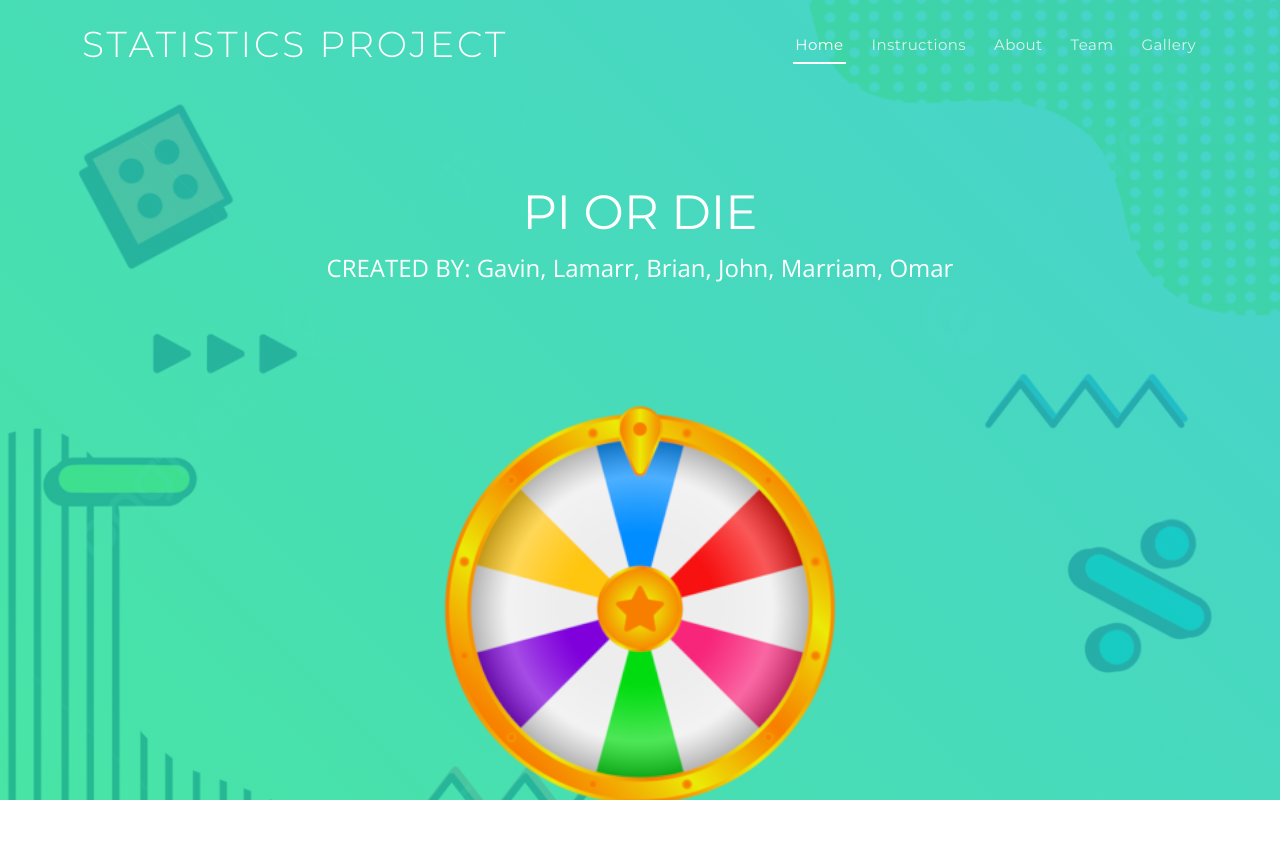
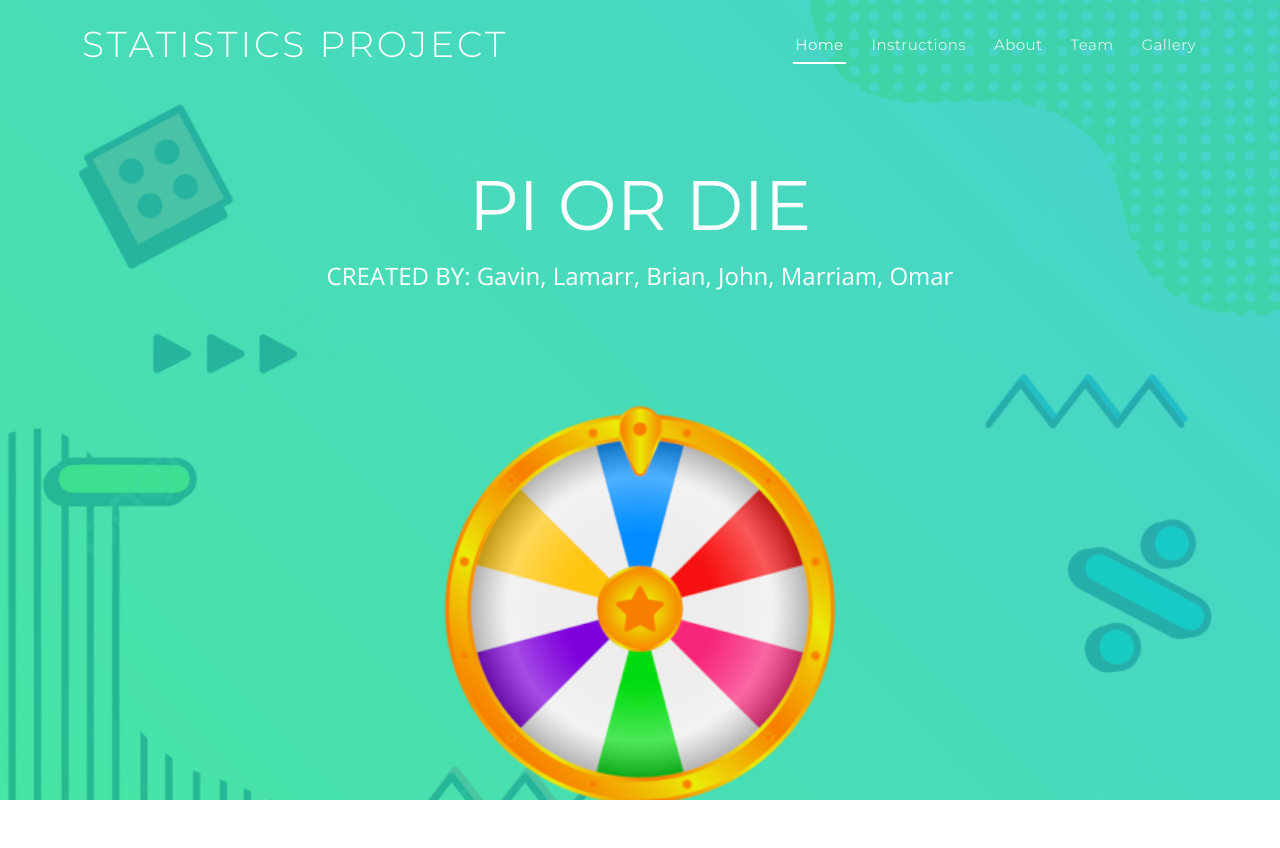
Before and after one commit to Loopsy918/A-Slice-Of-Raspberry-Pi, a plain HTML site: page index.html in a window 1280 px wide. Shown: the top 848 px of the page. Drawn offline with nearby package versions, Linux system fonts and the light colour scheme; files whose address does not match are found by name.

Commit message:
something take 2

```diff
--- a/style.css
+++ b/style.css
@@ -418,7 +418,7 @@ h6 {
 #hero h2 {
   margin: 30px 0 10px 0;
   padding: 0 15px;
-  font-size: 48px;
+  font-size: 70px;
   font-weight: 400;
   line-height: 56px;
   color: #fff;
@@ -433,6 +433,7 @@ h6 {
 
 #hero p {
   color: #fff;
+  margin-top: 15px;
   margin-bottom: 20px;
   padding: 0 15px;
   font-size: 24px;
```
